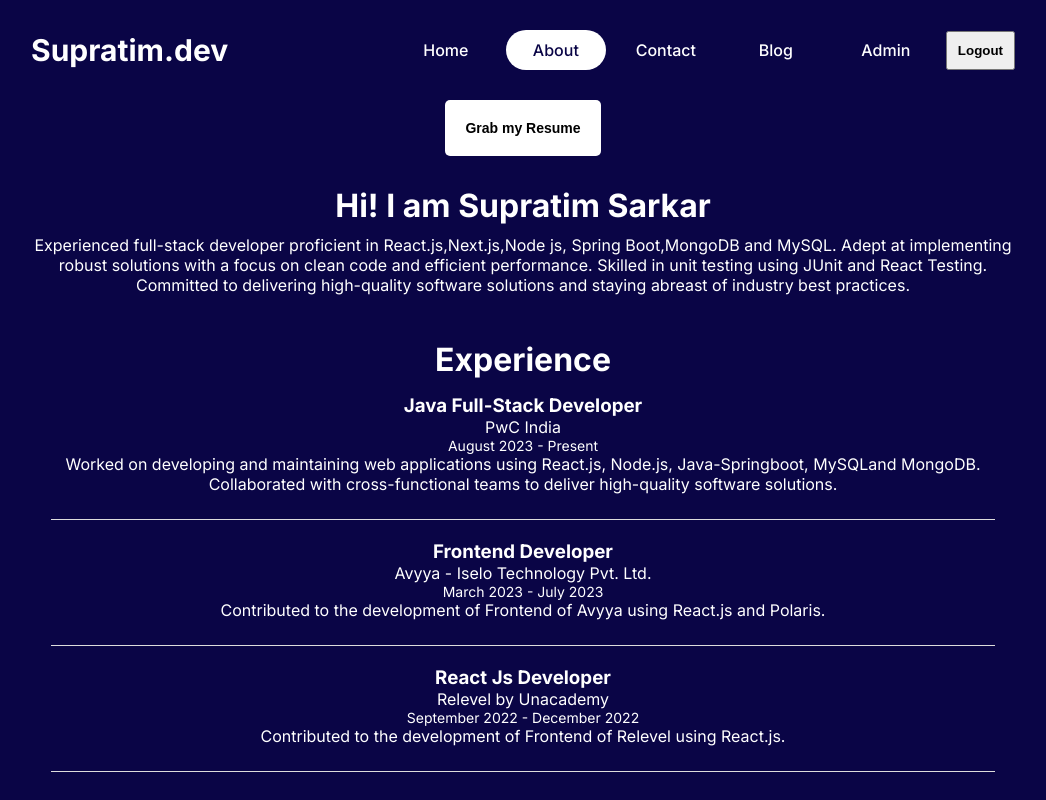
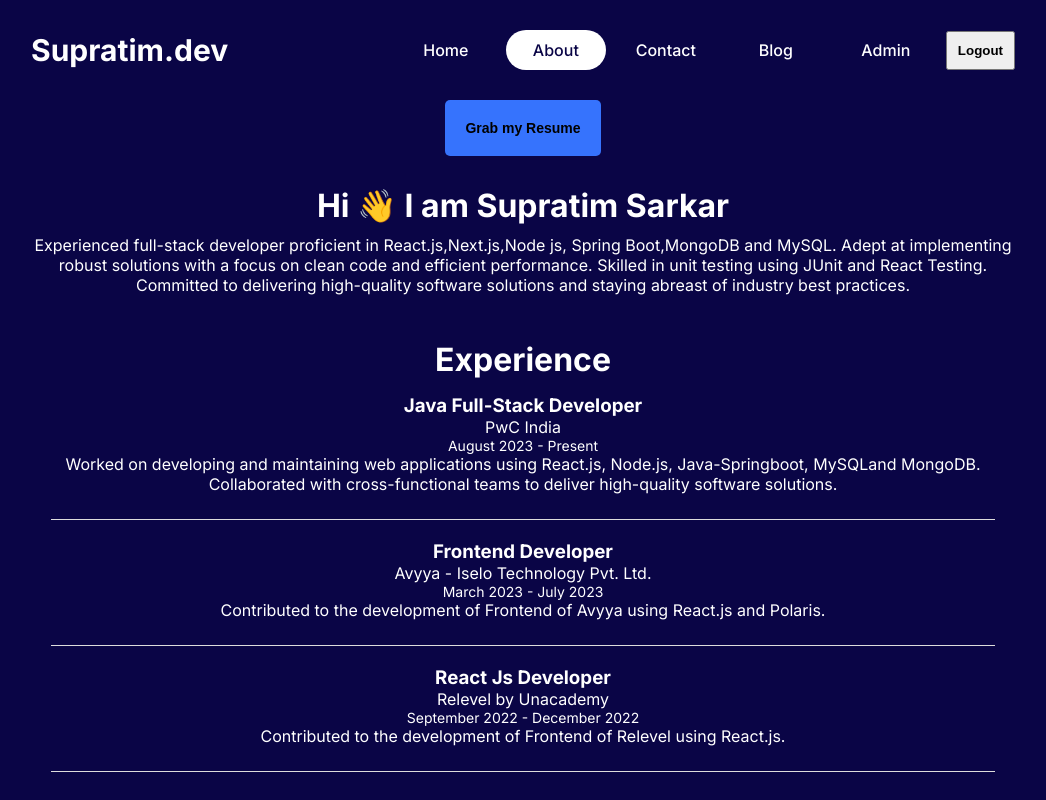
Before and after one commit to SupratimSarkar2001/Supratim.dev, a Next.js app: page /about in a window 1280 px wide. Shown: the top 800 px of the page, without its empty margins (117-1163 px from the left). Built offline with nearby package versions, Linux system fonts and the light colour scheme.

Commit message:
Doing some css hange in about page

```diff
--- a/src/app/about/about.module.css
+++ b/src/app/about/about.module.css
@@ -13,7 +13,7 @@
  cursor: pointer;
  border: none;
  border-radius: 5px;
- background: var(--text);
+ background: var(--btn);
  color:black;
  font-weight: 600;
  font-size: 14px;
--- a/src/app/about/page.jsx
+++ b/src/app/about/page.jsx
@@ -24,7 +24,7 @@
   return (
     <div className={styles.container}>
        <button className={styles.button} onClick={handleOnClickResume}>Grab my Resume</button>
-       <h1 className={styles.title}>Hi! I am Supratim Sarkar</h1>
+       <h1 className={styles.title}>Hi 👋 I am Supratim Sarkar</h1>
        <p className={styles.desc}>Experienced full-stack developer proficient in React.js,Next.js,Node js, Spring Boot,MongoDB and MySQL. Adept at implementing robust solutions with a focus on clean code and efficient performance. Skilled in unit testing using JUnit and React Testing. Committed to delivering high-quality software solutions and staying abreast of industry best practices.</p>
        <Experience/>
        <Projects/>
```
